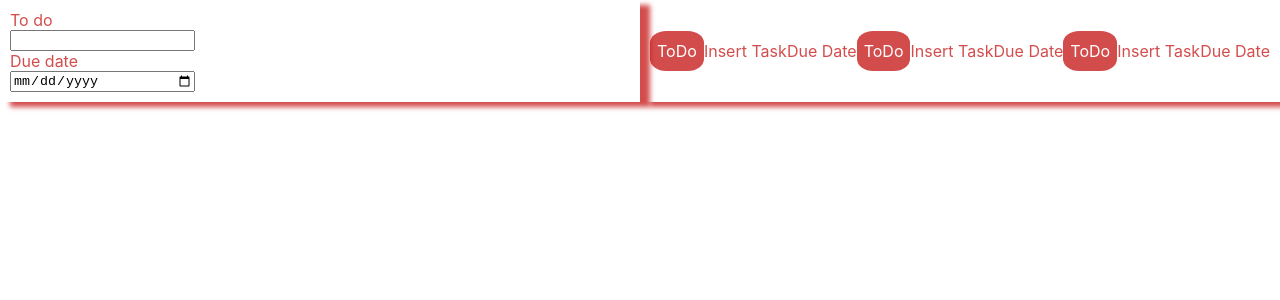
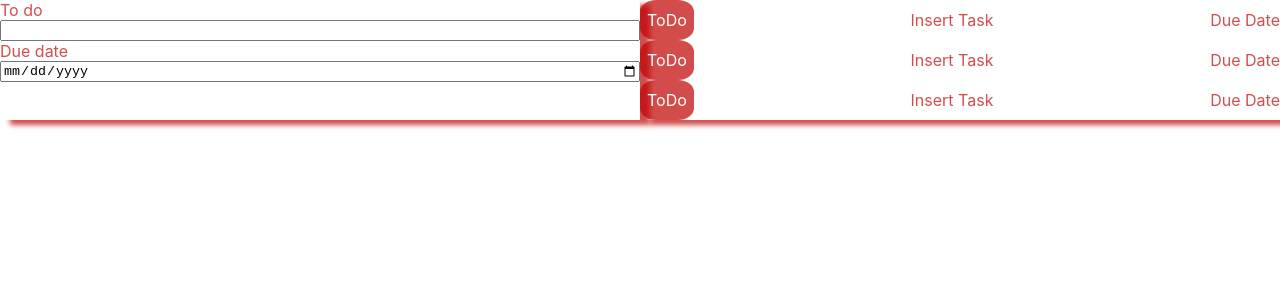
Before and after one commit to Mount-Blanc/To-do-list, a React (Create React App) app: page / in a window 1280 px wide. Shown: the top 300 px of the page. Built offline with nearby package versions, Linux system fonts and the light colour scheme.

Commit message:
deleted some css properties from card.css

```diff
--- a/src/Components/Card.css
+++ b/src/Components/Card.css
@@ -1,6 +1,4 @@
 .Card {
 color: rgba(194, 5, 5, 0.712);
-display:flex;
 box-shadow:10px 5px 5px rgba(194, 5, 5, 0.712);
-padding:10px;
 }
```
